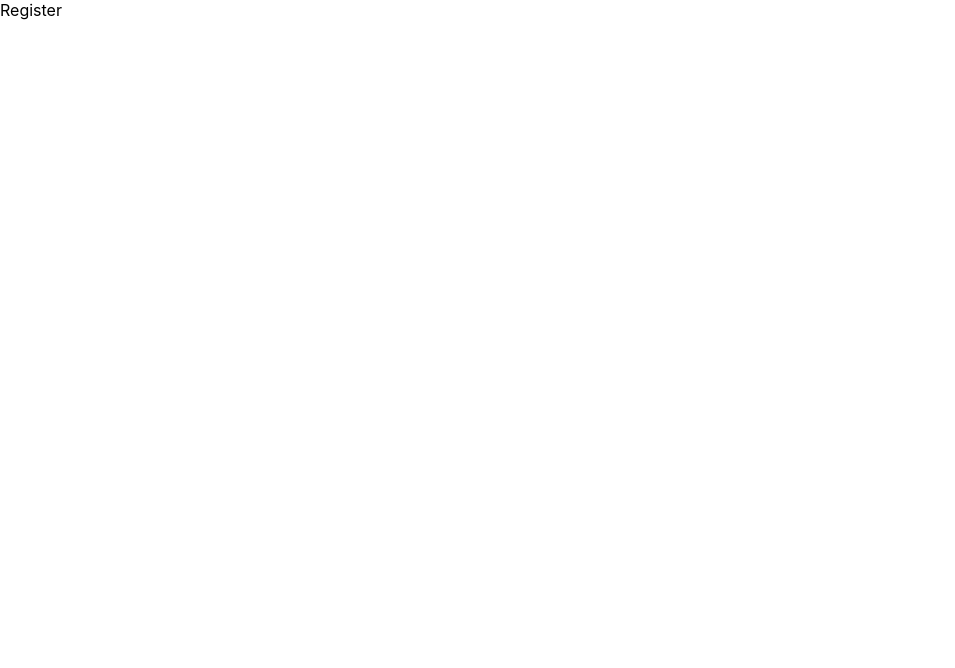
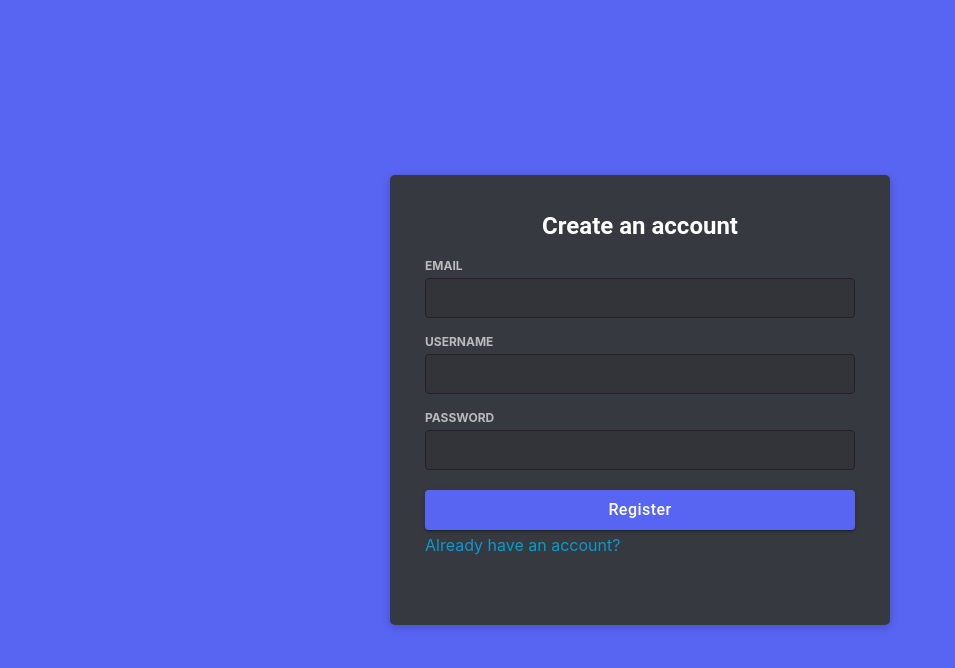
Before and after one commit to vedantkarle/mern-discord-clone, a React (Create React App) app in the folder frontend/: page /register in a window 1280 px wide. Shown: the top 668 px of the page, without its empty margins (0-955 px from the left). Built offline with nearby package versions, Linux system fonts and the light colour scheme.

Commit message:
completed login and register forms

```diff
--- a/frontend/src/components/AuthBox.js
+++ b/frontend/src/components/AuthBox.js
@@ -11,13 +11,13 @@ const BoxWrapper = styled("div")({
 	background: "#5865F2",
 });
 
-const AuthBox = ({ children }) => {
+const AuthBox = ({ children, height }) => {
 	return (
 		<BoxWrapper>
 			<Box
 				sx={{
 					width: 500,
-					height: 400,
+					height: height,
 					bgcolor: "#36393f",
 					borderRadius: "5px",
 					boxShadow: "0 2px 10px 0 rgb(0 0 0 / 20%)",
--- a/frontend/src/components/Btn.js
+++ b/frontend/src/components/Btn.js
@@ -1,9 +1,10 @@
 import { Button } from "@mui/material";
 import React from "react";
 
-const Btn = ({ label, additionalStyles, disabled, onClick }) => {
+const Btn = ({ label, additionalStyles, disabled, onClick, type }) => {
 	return (
 		<Button
+			type={type}
 			variant='contained'
 			sx={{
 				bgcolor: "#5865F2",
@@ -13,6 +14,7 @@ const Btn = ({ label, additionalStyles, disabled, onClick }) => {
 				fontWeight: 500,
 				height: "40px",
 				marginTop: "20px",
+				width: "100%",
 			}}
 			style={additionalStyles || {}}
 			disabled={disabled}
--- a/frontend/src/index.css
+++ b/frontend/src/index.css
@@ -12,3 +12,8 @@ body {
   -moz-osx-font-smoothing: grayscale;
 
 }
+
+a{
+  text-decoration: none;
+  color:#0A99D3;
+}
--- a/frontend/src/screens/Login.js
+++ b/frontend/src/screens/Login.js
@@ -1,30 +1,83 @@
 import { Typography } from "@mui/material";
+import MuiAlert from "@mui/material/Alert";
+import Snackbar from "@mui/material/Snackbar";
 import React, { useState } from "react";
+import { Link } from "react-router-dom";
 import AuthBox from "../components/AuthBox";
 import Btn from "../components/Btn";
 import Header from "../components/Header";
 import Input from "../components/Input";
+import { validateLoginForm } from "../utils/validators";
+
+const Alert = React.forwardRef(function Alert(props, ref) {
+	return <MuiAlert elevation={6} ref={ref} variant='filled' {...props} />;
+});
 
 const Login = () => {
 	const [email, setEmail] = useState("");
 	const [password, setPassword] = useState("");
+	const [open, setOpen] = useState(false);
+	const [error, setError] = useState(null);
+
+	const handleClick = () => {
+		setOpen(true);
+	};
+
+	const handleClose = (event, reason) => {
+		if (reason === "clickaway") {
+			return;
+		}
+
+		setOpen(false);
+	};
+
+	const handleLogin = e => {
+		e.preventDefault();
+		const err = validateLoginForm({ email, password });
+
+		if (!email || !password) {
+			setError("Email and password must be provided");
+			handleClick();
+			return;
+		}
+
+		if (err !== null) {
+			setError(err);
+			handleClick();
+			return;
+		}
+	};
 
 	return (
-		<AuthBox>
+		<AuthBox height={400}>
 			<Header title='Welcome back!' />
 			<Typography
 				variant='p'
 				sx={{ color: "gray", textAlign: "center", marginTop: "5px" }}>
 				We're so excited to see you again!
 			</Typography>
-			<Input label='EMAIL' value={email} setValue={setEmail} type='email' />
+			<form>
+				<Input label='EMAIL' value={email} setValue={setEmail} type='text' />
 				<Input
 					label='PASSWORD'
 					value={password}
 					setValue={setPassword}
 					type='password'
 				/>
-			<Btn label='Login' disabled={!email || !password} />
+				<Btn tye='submit' label='Login' onClick={handleLogin} />
+			</form>
+			<Typography variant='p' sx={{ color: "gray", marginTop: "5px" }}>
+				Need an account?<Link to='/register'>Register</Link>
+			</Typography>
+			<Snackbar
+				anchorOrigin={{ vertical: "bottom", horizontal: "center" }}
+				open={open}
+				autoHideDuration={2000}
+				onClose={handleClose}>
+				<Alert onClose={handleClose} severity='error' sx={{ width: "100%" }}>
+					{error}
+				</Alert>
+			</Snackbar>
 		</AuthBox>
 	);
 };
--- a/frontend/src/screens/Register.js
+++ b/frontend/src/screens/Register.js
@@ -1,7 +1,39 @@
-import React from "react";
+import { Typography } from "@mui/material";
+import React, { useState } from "react";
+import { Link } from "react-router-dom";
+import AuthBox from "../components/AuthBox";
+import Btn from "../components/Btn";
+import Header from "../components/Header";
+import Input from "../components/Input";
 
 const Register = () => {
-	return <div>Register</div>;
+	const [email, setEmail] = useState("");
+	const [username, setUsername] = useState("");
+	const [password, setPassword] = useState("");
+
+	return (
+		<AuthBox height={450}>
+			<Header title='Create an account' />
+
+			<Input label='EMAIL' value={email} setValue={setEmail} type='text' />
+			<Input
+				label='USERNAME'
+				value={username}
+				setValue={setUsername}
+				type='text'
+			/>
+			<Input
+				label='PASSWORD'
+				value={password}
+				setValue={setPassword}
+				type='password'
+			/>
+			<Btn label='Register' />
+			<Typography variant='p' sx={{ marginTop: "5px" }}>
+				<Link to='/login'>Already have an account?</Link>
+			</Typography>
+		</AuthBox>
+	);
 };
 
 export default Register;
--- /dev/null
+++ b/frontend/src/utils/validators.js
@@ -0,0 +1,19 @@
+export const validateLoginForm = ({ email, password }) => {
+	const isMailValid = validateMail(email);
+	const isPasswordValid = validatePassword(password);
+
+	return !isMailValid
+		? "Enter a valid email!"
+		: !isPasswordValid
+		? "Password must be at least 6 characters"
+		: null;
+};
+
+const validatePassword = password => {
+	return password.length > 6;
+};
+
+const validateMail = email => {
+	const regex = /^[a-zA-Z0-9._-]+@[a-zA-Z0-9.-]+\.[a-zA-Z]{2,4}$/;
+	return regex.test(email);
+};
```
Lines whose indentation alone changed are shown as unchanged.
